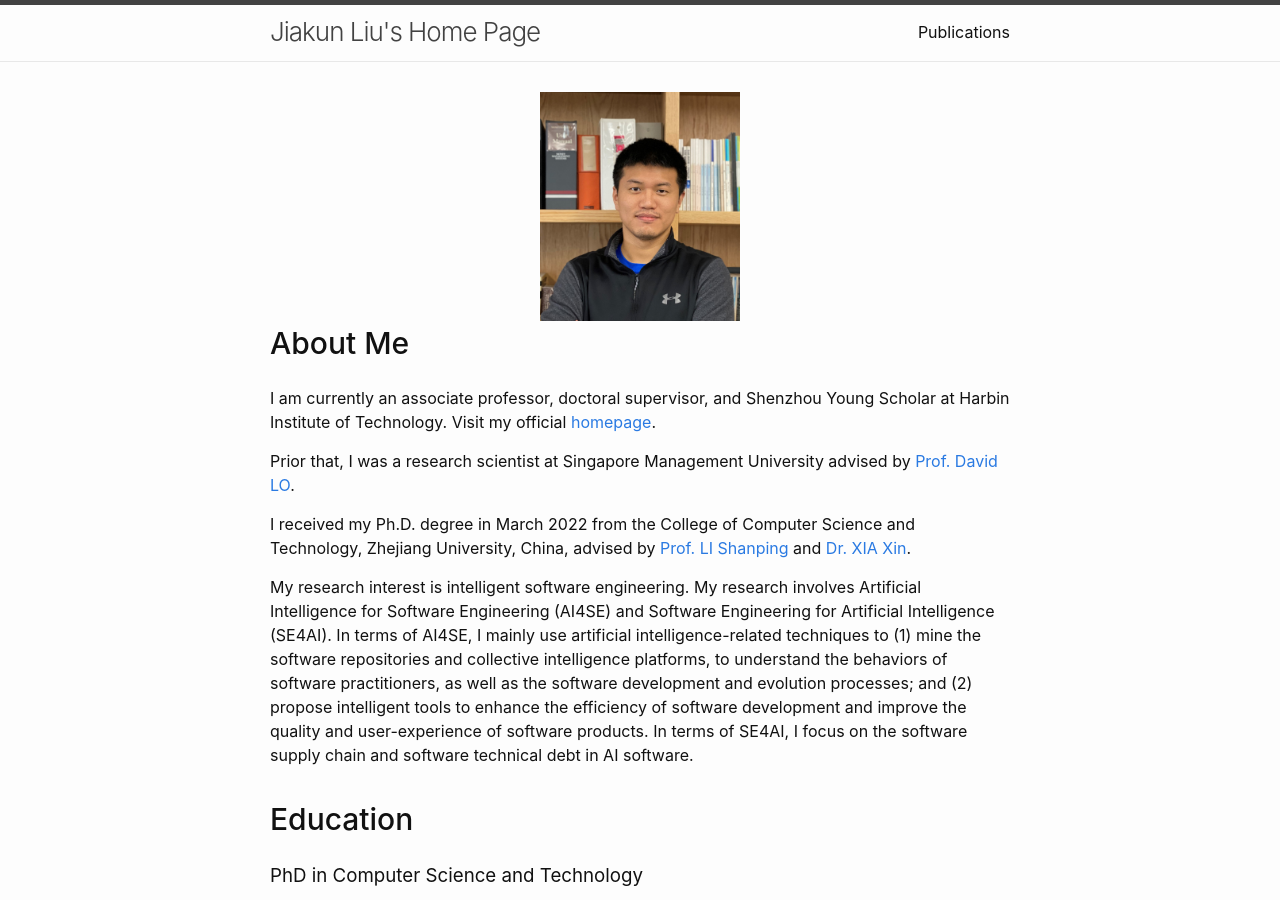
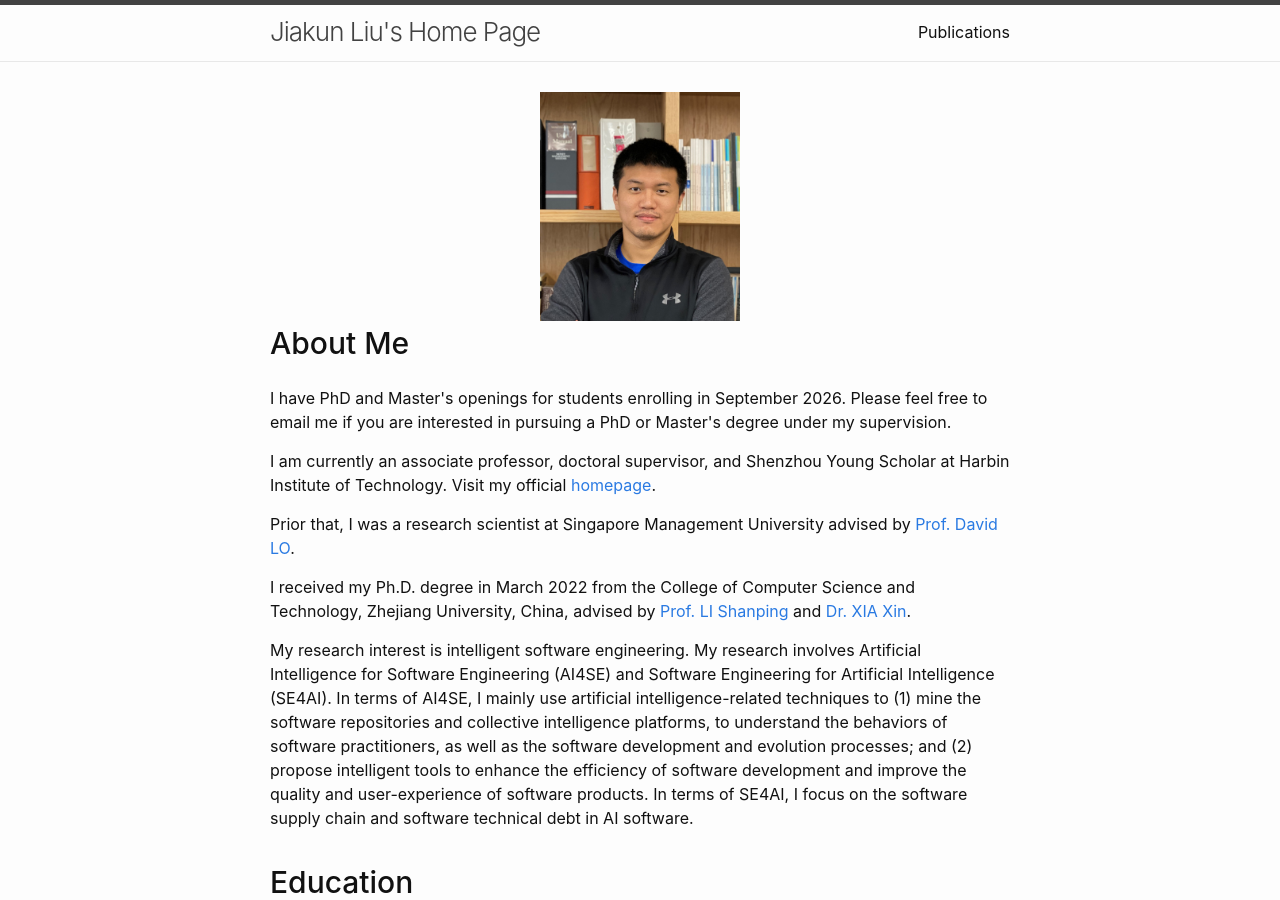
Before and after one commit to jiakun-liu/jiakun-liu.github.io, a Jekyll site: the page built from index.md, in a window 1280 px wide and 900 px high. Built offline with Jekyll 4.4.1, drawn with Linux system fonts in a browser that asks for light colours.

Commit message:
update homepage

```diff
--- a/_layouts/home.html
+++ b/_layouts/home.html
@@ -10,6 +10,8 @@ layout: default
     <section class="section summary-section">
         <h2 class="section-title">About Me</h2>
         <div class="summary">
+            <p>I have PhD and Master's openings for students enrolling in September 2026. Please feel free to email me if you are interested in pursuing a PhD or Master's degree under my supervision.</p>
+
             <p>I am currently an associate professor, doctoral supervisor, and Shenzhou Young Scholar at Harbin Institute of Technology. Visit my official <a href="https://homepage.hit.edu.cn/jiakunliu">homepage</a>. </p>
 
             <p>Prior that, I was a research scientist at Singapore Management University advised by <a href="http://www.mysmu.edu/faculty/davidlo/">Prof. David LO</a>. </p>
```
